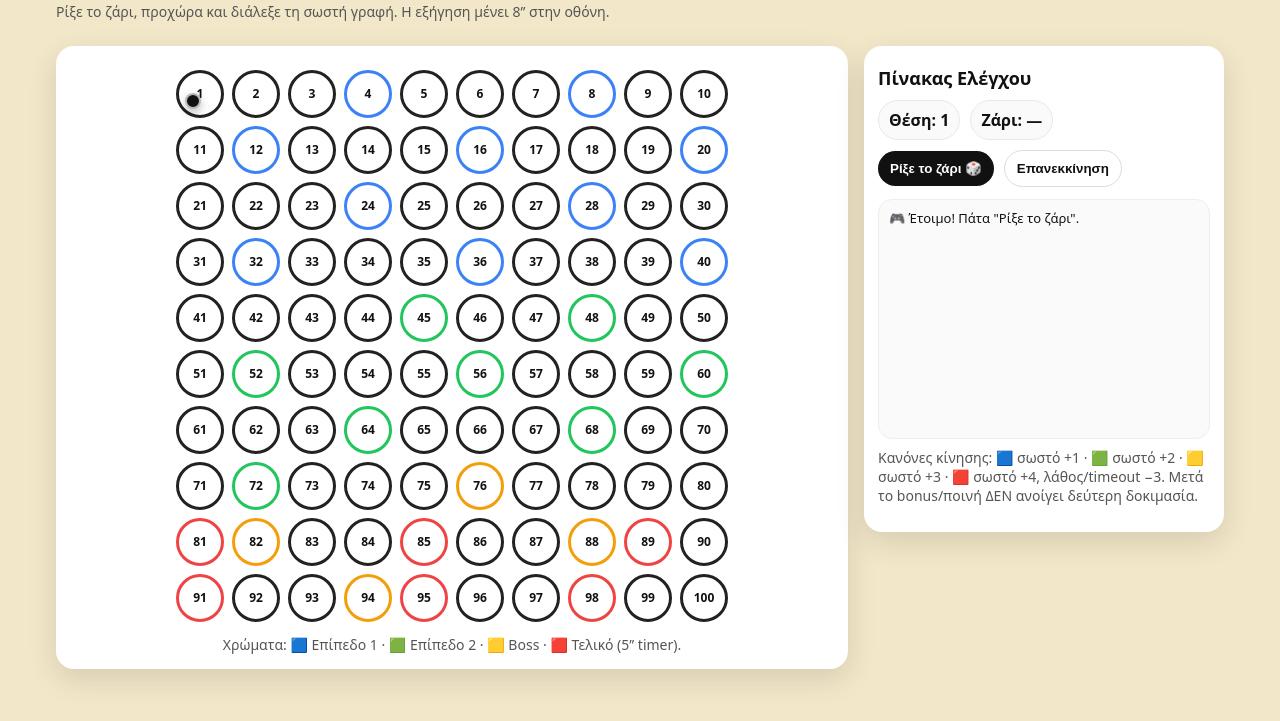
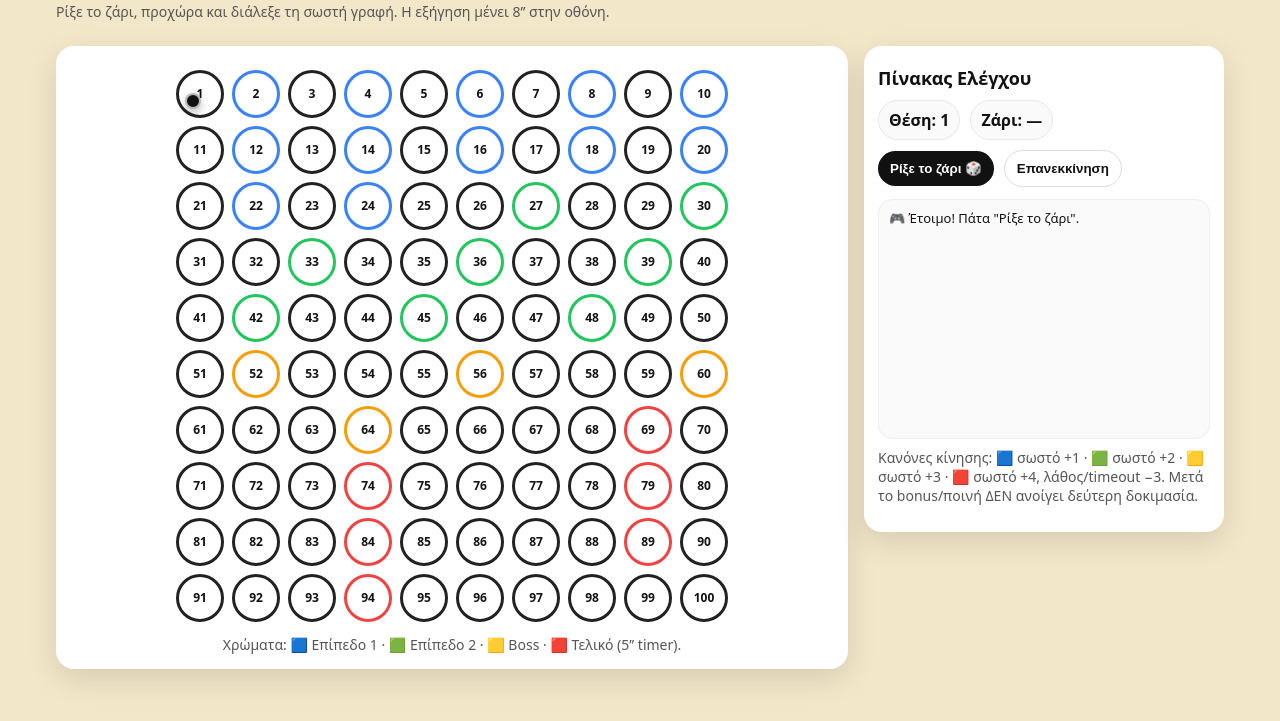
Before and after one commit to Dimilongi82/dialitikagame, a plain HTML site: page index.html in a window 1280 px wide. Shown: the part 75-796 px from the top of the page. Drawn offline with Linux system fonts and the light colour scheme.

Commit message:
Update index.html

```diff
--- a/index.html
+++ b/index.html
@@ -3,7 +3,7 @@
 <head>
   <meta charset="utf-8" />
   <meta name="viewport" content="width=device-width,initial-scale=1" />
-  <title>Η Περιπέτεια των Διαλυτικών — Solo</title>
+  <title>Πόσο γρήγορα μπορείς να φτάσεις στο τέλος; </title>
   <style>
     :root{
       --bg:#f3e7c9;
@@ -151,10 +151,11 @@ document.addEventListener('DOMContentLoaded', () => {
   const FEEDBACK_MS = 8000;
   const TRAP_SECONDS = 5;
 
-  const BLUE_POS  = [4,8,12,16,20,24,28,32,36,40];
-  const GREEN_POS = [45,48,52,56,60,64,68,72];
-  const GOLD_POS  = [76,82,88,94];
-  const RED_POS   = [81,85,89,91,95,98];
+const BLUE_POS  = [2,4,6,8,10,12,14,16,18,20,22,24];
+const GREEN_POS = [27,30,33,36,39,42,45,48];
+const GOLD_POS  = [52,56,60,64];
+const RED_POS   = [69,74,79,84,89,94];
+
 
   const BLUE  = new Set(BLUE_POS);
   const GREEN = new Set(GREEN_POS);
```
